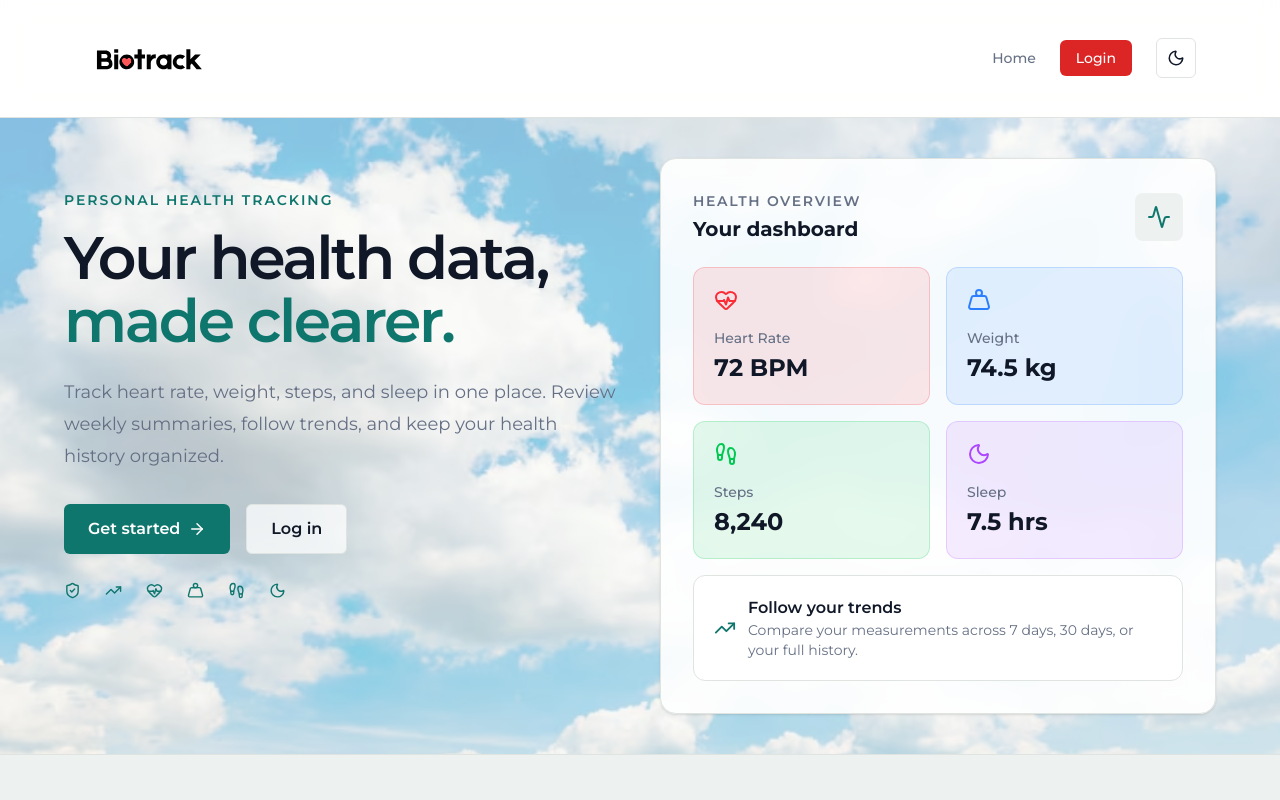
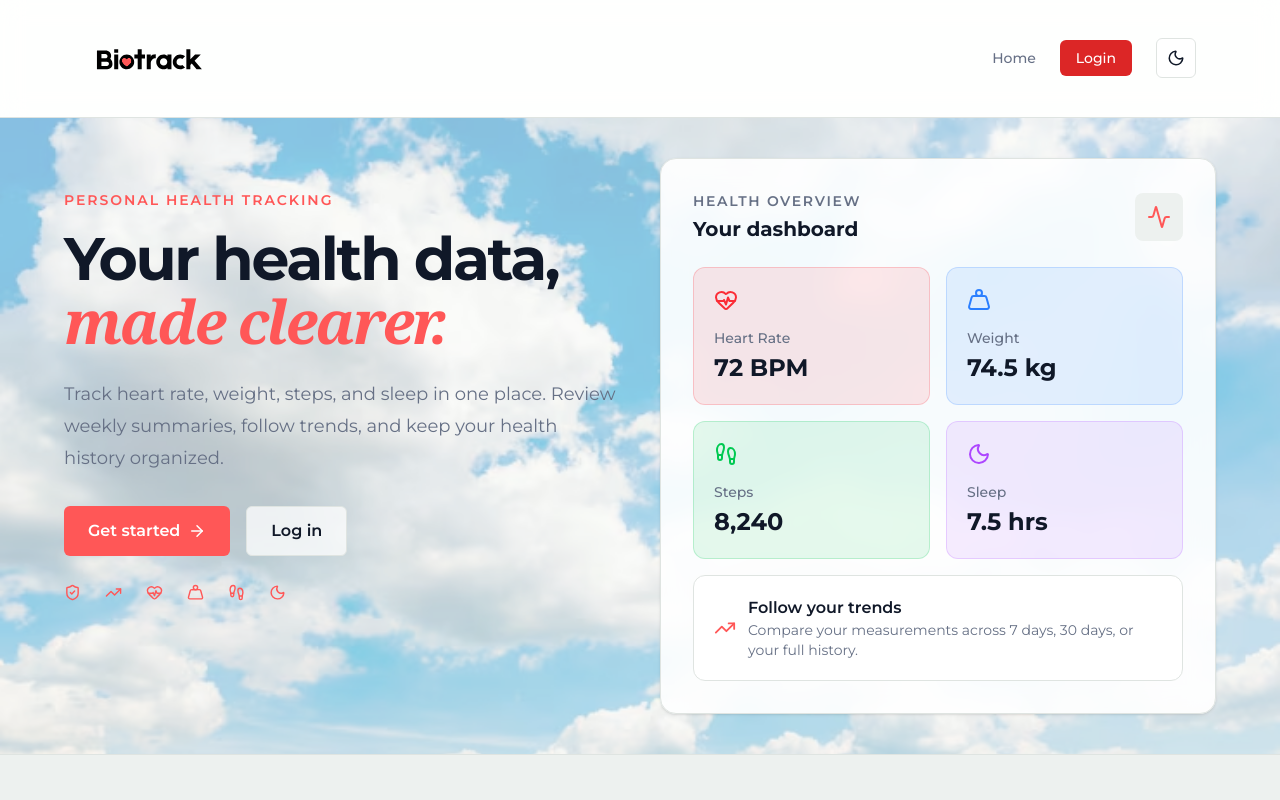
Before and after one commit to Mars-shah/BioTrack, a React (Vite) app in the folder client/: page / in a window 1280 px wide. Shown: the top 800 px of the page. Built offline with nearby package versions, Linux system fonts and the light colour scheme; no server answers.

Commit message:
Changing fonts for hero, and updating colors for light theme; Issues: #1 #5 #6

```diff
--- a/client/src/index.css
+++ b/client/src/index.css
@@ -12,8 +12,8 @@
 
   --border: #dfe4e1;
 
-  --primary: #0f766e;
-  --primary-hover: #0d5f59;
+  --primary: #FF5757;
+  --primary-hover: #db4d4d;
 
   --danger: #dc2626;
 }
@@ -51,6 +51,9 @@ body {
 
 .display-font {
   font-family: "Instrument Serif", Georgia, serif;
+}
+.playful-font {
+  font-family: "DM Serif Display", Georgia, serif;
 }
 
 button,
--- a/client/src/pages/Home.tsx
+++ b/client/src/pages/Home.tsx
@@ -30,9 +30,9 @@ function Home() {
               Personal health tracking
             </p>
 
-            <h1 className="fade-up fade-up-delay-1 mt-4 max-w-xl text-5xl font-semibold leading-[1.05] tracking-[-0.04em] text-[var(--foreground)] md:text-6xl">
+            <h1 className="fade-up fade-up-delay-1 mt-4 max-w-xl text-5xl font-bold leading-[1.05] tracking-[-0.04em] text-[var(--foreground)] md:text-6xl">
               Your health data,
-              <span className="text-[var(--primary)]">
+              <span className="playful-font italic font-semibold text-[var(--primary)]">
                 {" "}
                 made clearer.
               </span>
```
